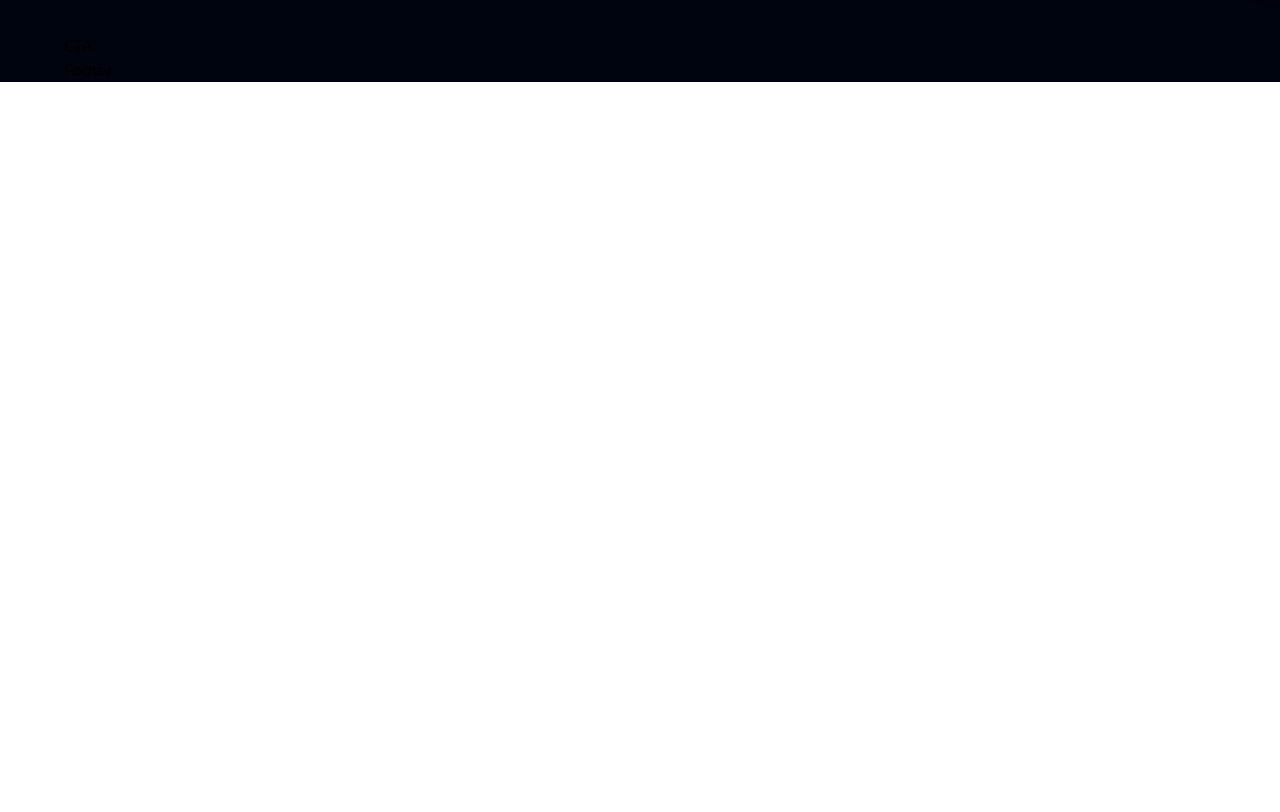
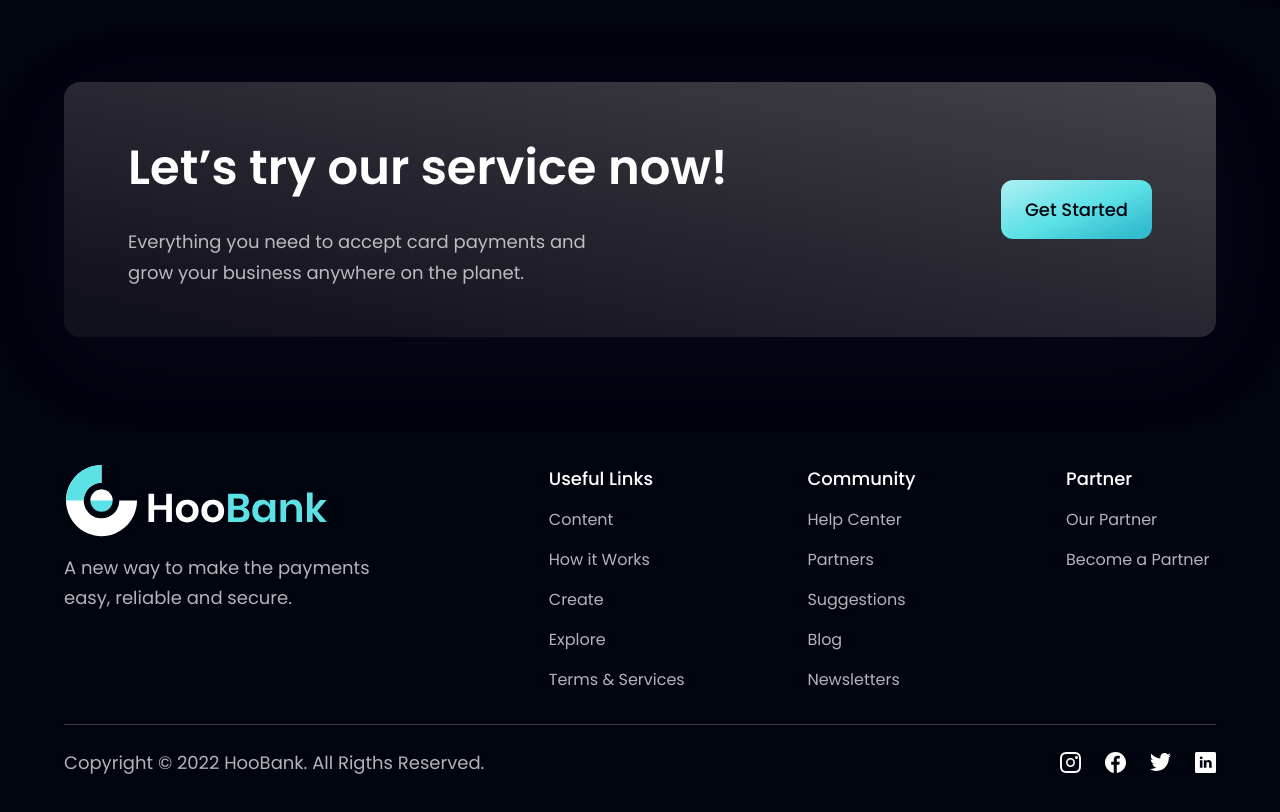
Before and after one commit to mvinorian/hoobank, a React (Create React App) app: page / in a window 1280 px wide. Shown: the part 3942-4754 px from the top of the page. Before the commit the page ends 4024 px from the top, so only its background shows below. Built offline with nearby package versions, Linux system fonts and the light colour scheme.

Commit message:
feat: add footer section

```diff
--- a/src/components/CTA.jsx
+++ b/src/components/CTA.jsx
@@ -1,7 +1,25 @@
 import React from "react";
+import Button from "./Button";
+import styles from "../styles";
 
 const CTA = () => {
-  return <div>CTA</div>;
+  return (
+    <section
+      className={`${styles.flexCenter} ${styles.marginY} ${styles.padding} sm:flex-row flex-col bg-black-gradient-2 rounded-2xl box-shadow`}
+    >
+      <div className="flex-1 flex flex-col">
+        <h2 className={styles.heading2}>Let’s try our service now!</h2>
+        <p className={`${styles.paragraph} max-w-[470px] mt-5`}>
+          Everything you need to accept card payments and grow your business
+          anywhere on the planet.
+        </p>
+      </div>
+
+      <div className={`${styles.flexCenter} sm:ml-10 ml-0 sm:mt-0 mt-10`}>
+        <Button styles="rounded-xl">Get Started</Button>
+      </div>
+    </section>
+  );
 };
 
 export default CTA;
--- a/src/components/Footer.jsx
+++ b/src/components/Footer.jsx
@@ -1,7 +1,70 @@
 import React from "react";
+import { logo } from "../assets";
+import { footerLinks, socialMedia } from "../constants";
+import styles from "../styles";
 
 const Footer = () => {
-  return <div>Footer</div>;
+  return (
+    <section className={`${styles.flexCenter} flex-col ${styles.paddingY}`}>
+      <div className={`${styles.flexStart} md:flex-row flex-col mb-8 w-full`}>
+        <div className="flex-1 flex-col justify-start mr-10">
+          <img
+            src={logo}
+            alt=""
+            className="w-[266px] h-[72px] object-contain"
+          />
+          <p className={`${styles.paragraph} mt-4 max-w-[312px]`}>
+            A new way to make the payments easy, reliable and secure.
+          </p>
+        </div>
+
+        <div className="flex-[1.5] w-full flex flex-row justify-between flex-wrap md:mt-0 mt-10">
+          {footerLinks.map((footerLink) => (
+            <div
+              key={footerLink.title}
+              className="flex flex-col ss:my-0 my-4 min-w-[150px]"
+            >
+              <h4 className="font-poppins font-medium text-[18px] leading-[27px] text-white">
+                {footerLink.title}
+              </h4>
+              <ul className="list-none mt-4">
+                {footerLink.links.map((link, index) => (
+                  <li
+                    key={link.name}
+                    className={`font-poppins text-[16px] leading-[24px] text-dimWhite hover:text-secondary cursor-pointer ${
+                      index !== footerLink.links.length - 1 ? "mb-4" : "mb-0"
+                    }`}
+                  >
+                    {link.name}
+                  </li>
+                ))}
+              </ul>
+            </div>
+          ))}
+        </div>
+      </div>
+
+      <div className="flex w-full justify-between items-center md:flex-row flex-col pt-6 border-t-[1px] border-t-[#3f3e45]">
+        <p className="font-poppins font-normal text-center text-[18px] leading-[27px] text-dimWhite">
+          Copyright &copy; 2022 HooBank. All Rigths Reserved.
+        </p>
+
+        <div className="flex flex-row md:mt-0 mt-6">
+          {socialMedia.map((social, index) => (
+            <img
+              key={social.id}
+              src={social.icon}
+              alt=""
+              className={`w-[21px] h-[21px] object-contain cursor-pointer ${
+                index !== socialMedia.length - 1 ? "mr-6" : "mr-0"
+              }`}
+              onClick={() => window.open(social.link)}
+            />
+          ))}
+        </div>
+      </div>
+    </section>
+  );
 };
 
 export default Footer;
```
